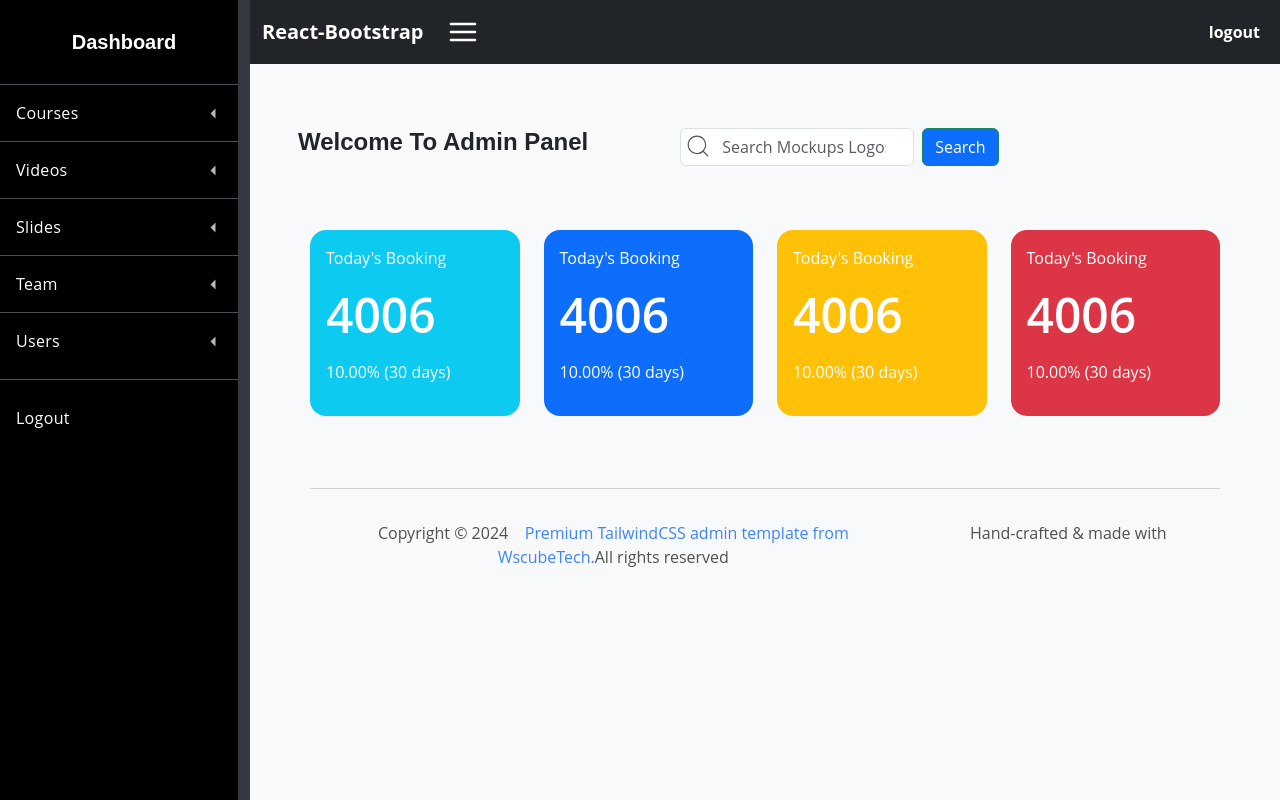
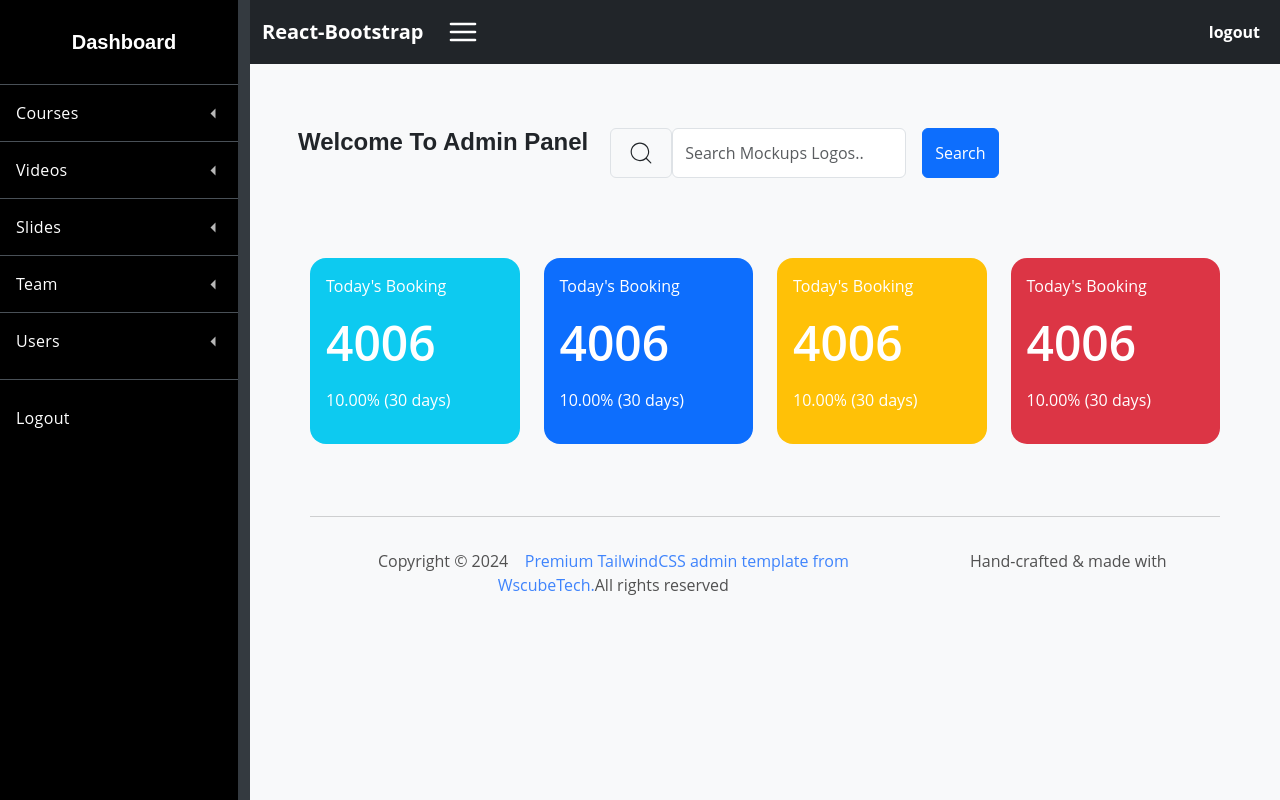
Before and after one commit to 140519982022/admin-user-dashboard-project, a React (Create React App) app: page /dashboard in a window 1280 px wide. Built offline with nearby package versions, Linux system fonts and the light colour scheme.

Commit message:
finishing done for dashboard

```diff
--- a/src/components/pages/admin-dashboard/AdminDashboard.jsx
+++ b/src/components/pages/admin-dashboard/AdminDashboard.jsx
@@ -19,11 +19,12 @@ export default function AdminDashboard() {
                                 <h4 className='text-capitalize text-dark fw-bolder'>
                                     Welcome To Admin Panel
                                 </h4>
-                            <div class="d-flex" role="search">
-                                <input className="form-control me-2 position-relative" type="search" placeholder="       Search Mockups Logos.." aria-label="Search" />
-                                <CiSearch className='position-absolute m-1 fs-3' />
-                                <button class="btn btn-outline-success btn-primary text-white" type="submit">Search</button>
+                                <div class=" mb-3 d-flex" role="search">
+                                    <span class="input-group-text" id="basic-addon1"><CiSearch className=' m-1 fs-3' /></span>
+                                    <input type="search" class="form-control" placeholder="Search Mockups Logos.." aria-label="Username" aria-describedby="basic-addon1"/>
+                                    <button class="btn ms-3 btn-primary text-white" type="submit">Search</button>
                                 </div>
+
                             </div>
 
                             <div className='container'>
```
Lines whose indentation alone changed are shown as unchanged.
